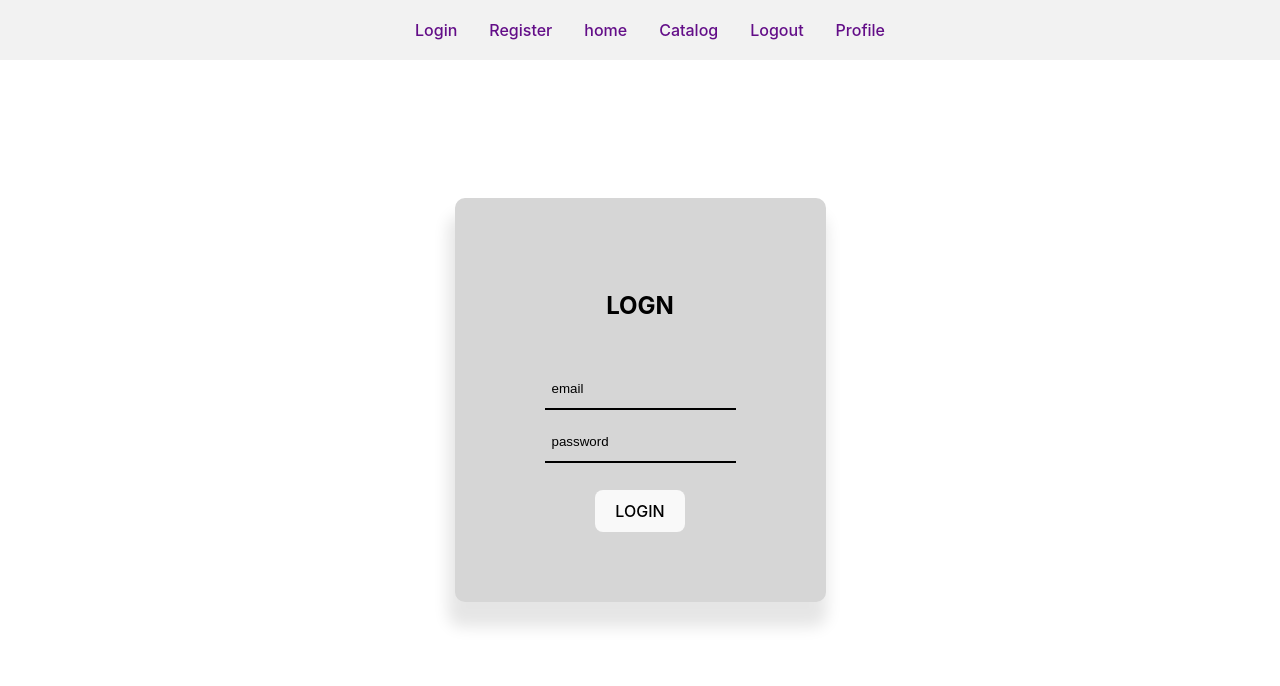
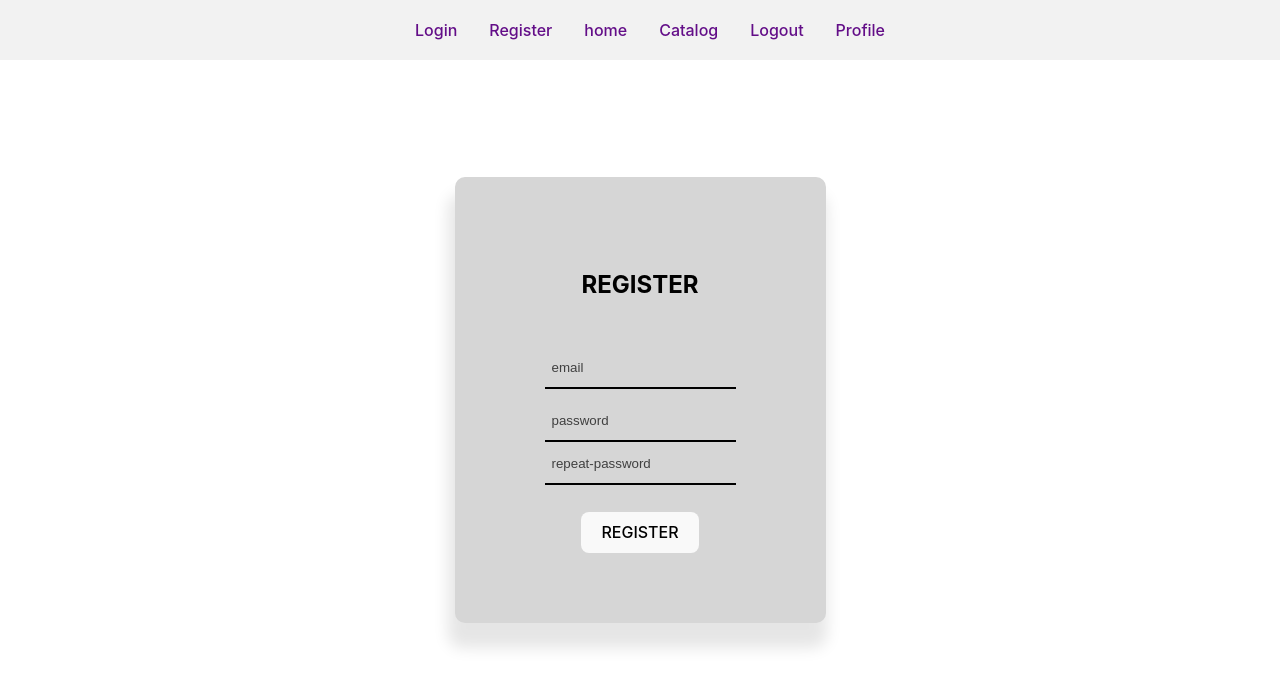
Before and after one commit to OnDeivid/Blogs-App, a React (Vite) app in the folder client/: page / in a window 1280 px wide. Shown: the top 686 px of the page. Built offline with nearby package versions, Linux system fonts and the light colour scheme.

Commit message:
implement Register component
 implement css and html for the Register

```diff
--- a/client/src/App.jsx
+++ b/client/src/App.jsx
@@ -1,12 +1,14 @@
 import Header from './components/header/Header'
 import Login from './components/login/Login'
+import Register from './components/register/Register'
 
 function App() {
 
   return (
     <>
       <Header />
-      <Login/>
+      <Register />
+      {/* <Login /> */}
     </>
   )
 }
--- a/client/src/components/login/Login.css
+++ b/client/src/components/login/Login.css
@@ -26,7 +26,7 @@ h2 {
 }
 
 ::placeholder {
-    color: rgb(0, 0, 0);
+    color: rgb(64, 64, 64);
 }
 
 .inputPasswordHandler input {
--- /dev/null
+++ b/client/src/components/register/Register.css
@@ -0,0 +1,37 @@
+.registerForm {
+    padding: 70px 90px;
+    border-radius: 10px;
+    display: inline-block;
+    box-shadow: -3px 21px 15px 4px rgba(0, 0, 0, 0.1);
+    background-color: rgb(214, 214, 214);
+}
+
+
+
+.inputRepeatPasswordHandler input {
+    border: none;
+    padding: 7px;
+    margin-bottom: 5px;
+    border-radius: 10px;
+    background-color: transparent;
+    color: black;
+}
+
+.inputRepeatPasswordHandler {
+    margin-bottom: 7px;
+    border-bottom: 2px solid rgb(0, 0, 0);
+}
+
+.inputRepeatPasswordHandler input:focus {
+    outline: none;
+    animation: onMenuFocus 1.7s forwards;
+}
+
+.onRegisterSubmit {
+    margin-top: 20px;
+    transition: background-color 0.5s;
+}
+
+.onRegisterSubmit:hover {
+    background-color: rgb(22, 34, 177);
+}
--- /dev/null
+++ b/client/src/components/register/Register.jsx
@@ -0,0 +1,16 @@
+import './Register.css'
+export default function Register() {
+    return (<form className="registerForm">
+        <h2>REGISTER</h2>
+        <div className="inputEmailHandler">
+            <input type="text" placeholder="email"></input>
+        </div>
+        <div className="inputPasswordHandler">
+            <input type="password" placeholder="password"></input>
+        </div>
+        <div className="inputRepeatPasswordHandler">
+            <input type="password" placeholder="repeat-password"></input>
+        </div>
+        <button className='onRegisterSubmit' type='submit'>REGISTER</button>
+    </form>)
+}
```
